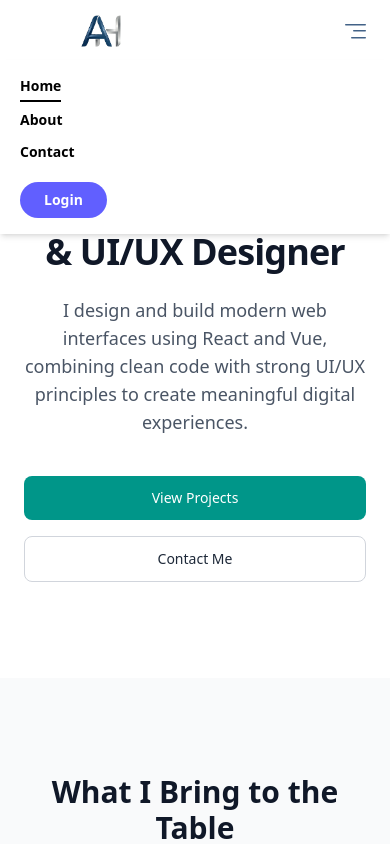
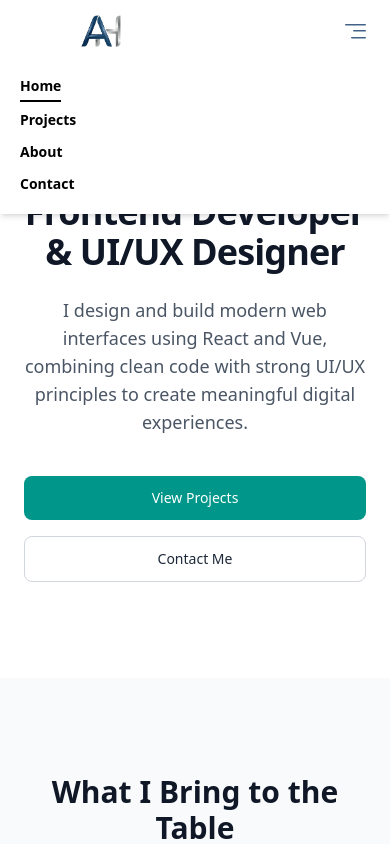
Before and after one commit to ahmaddhisham/Portfolio, a React (Vite) app in the folder my-react-app/: page / in a window 390 px wide. Both pictures are taken after a click on the button "Menu". Shown: the top 844 px of the page. Built offline with nearby package versions, Linux system fonts and the light colour scheme.

Commit message:
navbar fix

```diff
--- a/my-react-app/src/components/NavBar.jsx
+++ b/my-react-app/src/components/NavBar.jsx
@@ -30,11 +30,10 @@ import { Link, NavLink } from 'react-router-dom';
             {/* Mobile Menu */}
             <div className={`${open ? 'flex' : 'hidden'} absolute top-15 left-0 w-full bg-white shadow-md py-4 flex-col items-start gap-2 px-5 font-bold text-sm md:hidden`}>
                 <NavLink to="/" className={({isActive}) => isActive ? "block border-b-2 border-black pb-1" : "block pb-1"}>Home</NavLink>
+                <NavLink to="/projects" className={({isActive}) => isActive ? "block border-b-2 border-black pb-1" : "block pb-1"}>Projects</NavLink>
                 <NavLink to="/about" className={({isActive}) => isActive ? "block border-b-2 border-black pb-1" : "block pb-1"}>About</NavLink>
                 <NavLink to="/contacts" className={({isActive}) => isActive ? "block border-b-2 border-black pb-1" : "block pb-1"}>Contact</NavLink>
-                <button className="cursor-pointer px-6 py-2 mt-2 bg-indigo-500 hover:bg-indigo-600 transition text-white rounded-full text-sm">
-                    Login
-                </button>
+
             </div>
 
         </nav>
```
Also changed, not shown: 1 other file (tests, documents, lock files or other folders).
